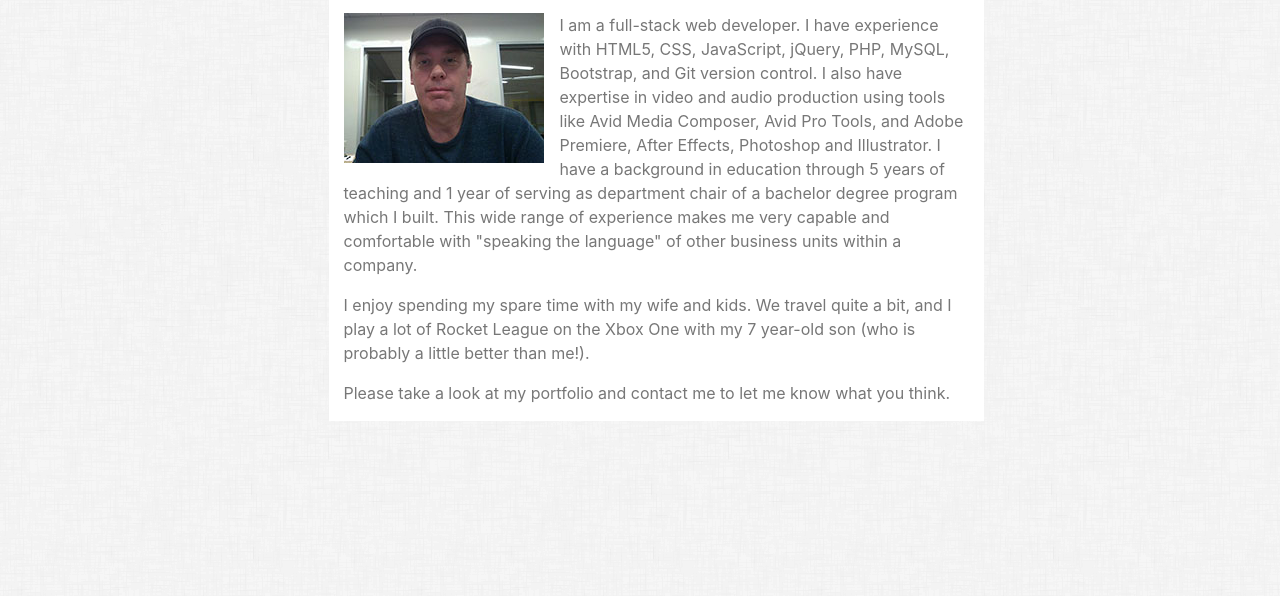
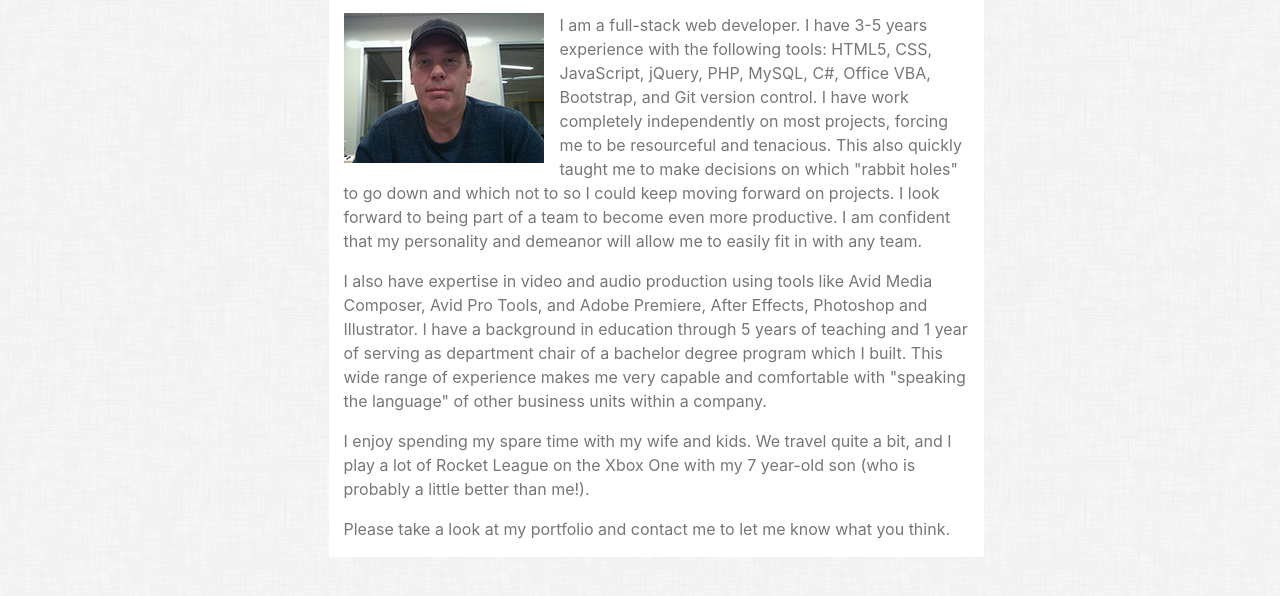
Before and after one commit to jamesrader/Bootstrap-Portfolio, a plain HTML site: page index.html in a window 1280 px wide. Shown: the part 172-768 px from the top of the page. Drawn offline with nearby package versions, Linux system fonts and the light colour scheme.

Commit message:
Updated bio

```diff
--- a/index.html
+++ b/index.html
@@ -49,12 +49,12 @@
         <div class="col-sm-6 bg-white ml-3">
             <img src="assets/images/profile-photo-200.jpg" class="float-sm-left mr-3 mb-2">
 
-            <p>I am a full-stack web developer. I have experience with HTML5, CSS, JavaScript, jQuery, PHP, MySQL,
-                Bootstrap, and Git version control. I also have expertise in video
-                and audio production using tools like Avid Media Composer, Avid Pro Tools, and Adobe Premiere,
-                After Effects, Photoshop and Illustrator. I have a background in education through 5 years of
-                teaching and 1 year of serving as department chair of a bachelor degree program which I built. This
-                wide range of experience makes me very capable and comfortable with "speaking the language" of other
+            <p>I am a full-stack web developer. I have 3-5 years experience with the following tools: HTML5, CSS,
+                JavaScript, jQuery, PHP, MySQL, C#, Office VBA, Bootstrap, and Git version control. I have work completely independently on most projects, forcing me to be resourceful and tenacious. This also quickly taught me to make decisions on which "rabbit holes" to go down and which not to so I could keep moving forward on projects. I look forward to being part of a team to become even more productive. I am confident that my personality and demeanor will allow me to easily fit in with any team.</p>
+            <p>I also have expertise in video and audio production using tools like Avid Media Composer, Avid Pro Tools,
+                and Adobe Premiere, After Effects, Photoshop and Illustrator. I have a background in education through 5
+                years of teaching and 1 year of serving as department chair of a bachelor degree program which I built.
+                This wide range of experience makes me very capable and comfortable with "speaking the language" of other
                 business units within a company.</p>
             <p>I enjoy spending my spare time with my wife and kids. We travel quite a bit, and I play a lot of
                 Rocket League on the Xbox One with my 7 year-old son (who is probably a little better than me!).</p>
```
